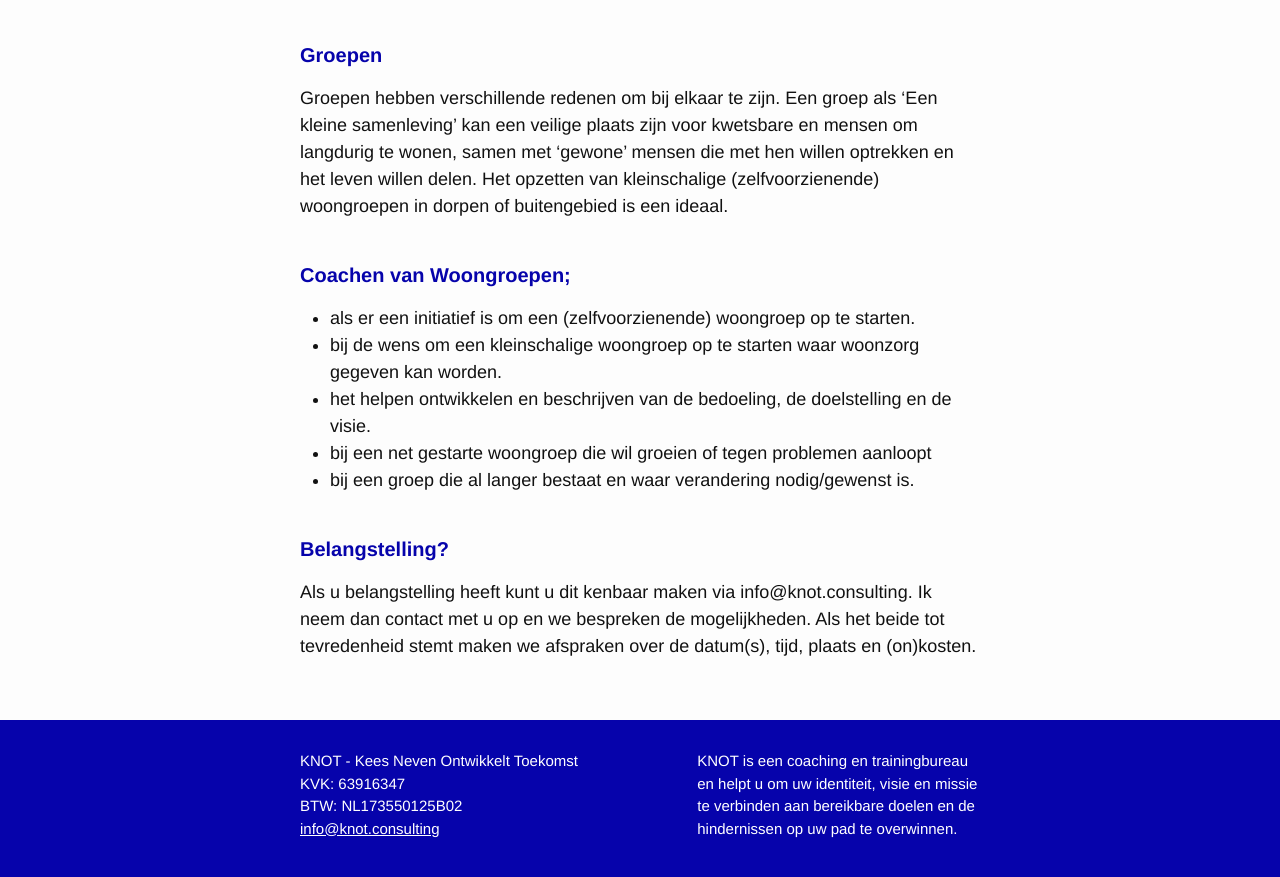
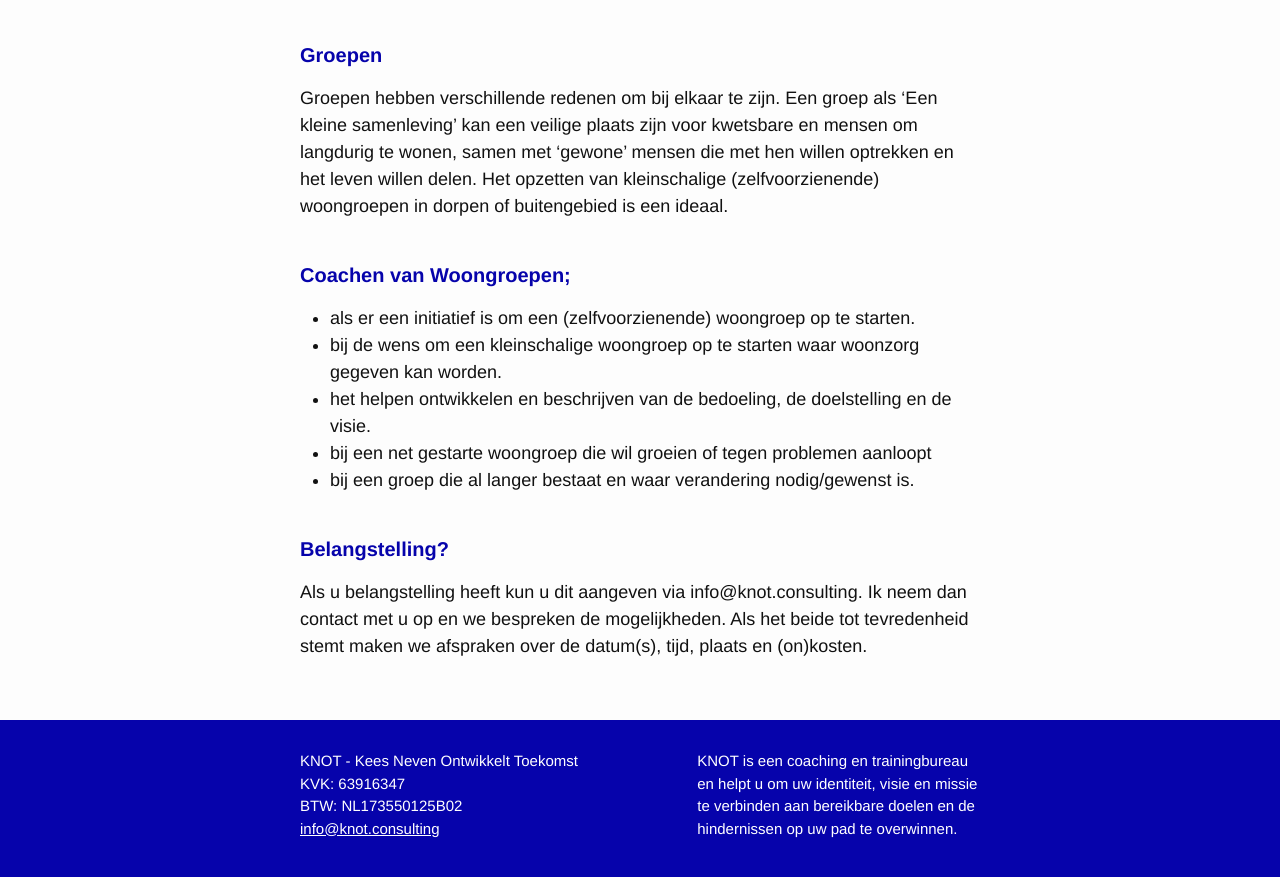
Before and after one commit to keesneven/keesneven.github.io, a Jekyll site: the page built from d_woongroepen.md, in a window 1280 px wide and 900 px high, scrolled down 1096 px. Shown: the top 877 px of the window. Built offline with Jekyll 4.4.1, drawn with Linux system fonts in a browser that asks for light colours; nearby versions of some CDN libraries.

Commit message:
Update d_woongroepen.md

```diff
--- a/d_woongroepen.md
+++ b/d_woongroepen.md
@@ -37,5 +37,5 @@ Het opzetten van kleinschalige (zelfvoorzienende) woongroepen in dorpen of buite
 
 
 #### Belangstelling?
-Als u belangstelling heeft kunt u dit kenbaar maken via info@knot.consulting.
+Als u belangstelling heeft kun u dit aangeven via info@knot.consulting.
 Ik neem dan contact met u op en we bespreken de mogelijkheden. Als het beide tot tevredenheid stemt maken we afspraken over de  datum(s), tijd, plaats en (on)kosten.
```
